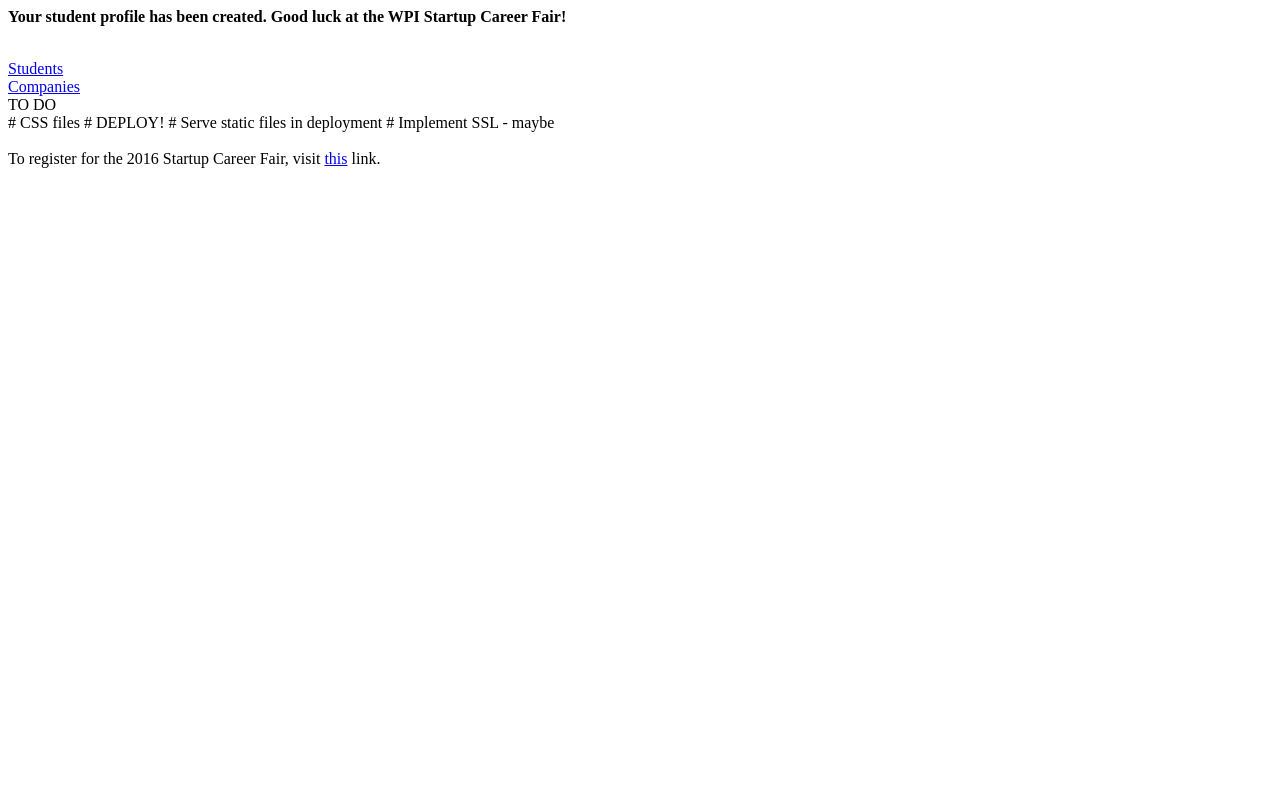
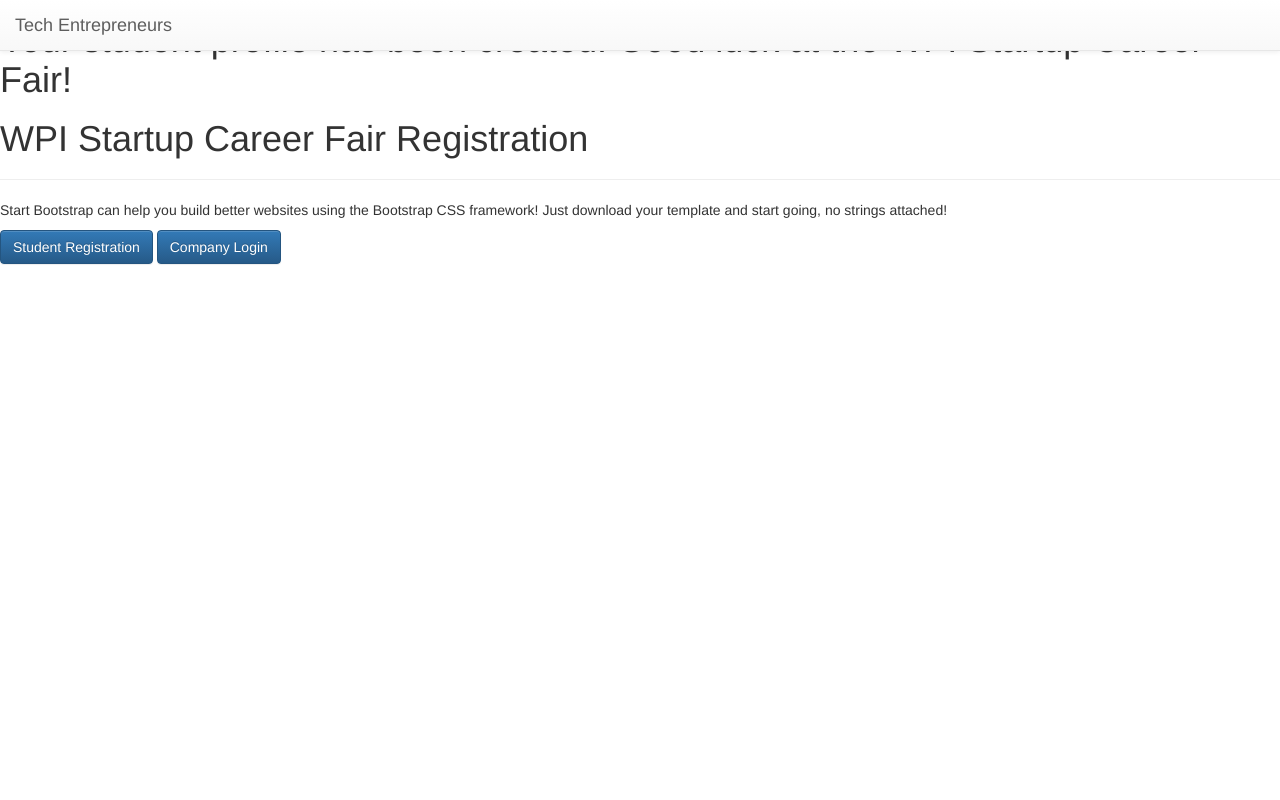
Before and after one commit to himanshusahay/resume-drop, a Django app: page /resumedrop/success/ in a window 1280 px wide. Run offline with Django 3.2, Linux system fonts and the light colour scheme; some libraries are stand-ins or nearby versions.

Commit message:
adding styles

```diff
--- a/mysite/mysite/settings.py
+++ b/mysite/mysite/settings.py
@@ -28,8 +28,8 @@
 ALLOWED_HOSTS = []
 
 # Don't allow client side JavaScript
-CSRF_COOKIE_HTTPONLY = True
-SESSION_COOKIE_HTTPONLY = True
+# CSRF_COOKIE_HTTPONLY = True
+# SESSION_COOKIE_HTTPONLY = True
 SESSION_EXPIRE_AT_BROWSER_CLOSE=True
 # Application definition
 
--- a/mysite/resumedrop/models.py
+++ b/mysite/resumedrop/models.py
@@ -9,7 +9,7 @@
 # -------------
 
 def content_file_name(instance, filename):
-	return '/'.join(['resumedrop/static/', instance.wpi_username])
+	return '/'.join(['resumedrop/static/polls', instance.wpi_username])
 
 
 @python_2_unicode_compatible  # to support python 2
--- a/mysite/resumedrop/templates/resumedrop/index.html
+++ b/mysite/resumedrop/templates/resumedrop/index.html
@@ -1,13 +1,20 @@
-
-{% if success %}<p><strong>{{ success }}</strong></p>{% endif %}
+<!-- <head>
+	<!--Bootstrap-->
+<!-- 	<link rel="stylesheet" href="//maxcdn.bootstrapcdn.com/bootstrap/3.2.0/css/bootstrap.min.css">
+	<link rel="stylesheet" href="//maxcdn.bootstrapcdn.com/bootstrap/3.2.0/css/bootstrap-theme.min.css">
+</head>
+<body>
+{% if success %}<h1>{{ success }}</h1>{% endif %}
 
 {% load admin_urls %}
+{% load staticfiles %}
 
-<br>
+<p>
 <a href="{% url 'resumedrop:student_create' %}">Students</a>
-<br>
+</p>
+<p>
 <a href="{% url 'admin:index' %}">Companies</a>
-<br>
+</p>
 TO DO
 <br>
 # CSS files
@@ -19,3 +26,86 @@
 <br>
 
 To register for the 2016 Startup Career Fair, visit <a href="http://www.techentrepreneurs.org/startup-career-fair-1/"> this</a> link.
+</body>
+ -->
+
+<!DOCTYPE html>
+<html lang="en">
+
+<head>
+
+    <meta charset="utf-8">
+    <meta http-equiv="X-UA-Compatible" content="IE=edge">
+    <meta name="viewport" content="width=device-width, initial-scale=1">
+    <meta name="description" content="">
+    <meta name="author" content="">
+
+    <title>WPI Startup Career Fair</title>
+	{% load staticfiles %}
+    <!-- Bootstrap Core CSS -->
+	<link rel="stylesheet" href="//maxcdn.bootstrapcdn.com/bootstrap/3.2.0/css/bootstrap.min.css">
+	<link rel="stylesheet" href="//maxcdn.bootstrapcdn.com/bootstrap/3.2.0/css/bootstrap-theme.min.css">
+
+    <!-- Custom Fonts -->
+    <link href='http://fonts.googleapis.com/css?family=Open+Sans:300italic,400italic,600italic,700italic,800italic,400,300,600,700,800' rel='stylesheet' type='text/css'>
+    <link href='http://fonts.googleapis.com/css?family=Merriweather:400,300,300italic,400italic,700,700italic,900,900italic' rel='stylesheet' type='text/css'>
+    <link rel="stylesheet" href="static/polls/font-awesome/css/font-awesome.min.css" type="text/css">
+
+    <!-- Plugin CSS -->
+    <link rel="stylesheet" href="static/polls/css/animate.min.css" type="text/css">
+
+    <!-- Custom CSS -->
+    <link rel="stylesheet" href="static/polls/css/creative.css" type="text/css">
+
+    <!-- HTML5 Shim and Respond.js IE8 support of HTML5 elements and media queries -->
+    <!-- WARNING: Respond.js doesn't work if you view the page via file:// -->
+    <!--[if lt IE 9]>
+        <script src="https://oss.maxcdn.com/libs/html5shiv/3.7.0/html5shiv.js"></script>
+        <script src="https://oss.maxcdn.com/libs/respond.js/1.4.2/respond.min.js"></script>
+    <![endif]-->
+
+</head>
+
+<body id="page-top">
+
+{% if success %}<h1>{{ success }}</h1>{% endif %}
+
+{% load admin_urls %}
+{% load staticfiles %}
+
+    <nav id="mainNav" class="navbar navbar-default navbar-fixed-top">
+        <div class="container-fluid">
+            <!-- Brand and toggle get grouped for better mobile display -->
+            <div class="navbar-header">
+                <a class="navbar-brand page-scroll" href="http://techentrepreneurs.org">Tech Entrepreneurs</a>
+            </div>
+
+    </nav>
+
+    <div class="header-content">
+            <div class="header-content-inner">
+                <h1>WPI Startup Career Fair Registration</h1>
+                <hr>
+                <p>Start Bootstrap can help you build better websites using the Bootstrap CSS framework! Just download your template and start going, no strings attached!</p>
+                <a href="{% url 'resumedrop:student_create' %}" class="btn btn-primary btn-xl page-scroll">Student Registration</a>
+                <a href="{% url 'admin:index' %}" class="btn btn-primary btn-xl page-scroll">Company Login</a>
+            </div>
+    </div>
+
+    <!-- jQuery -->
+    <script src="static/polls/js/jquery.js"></script>
+
+    <!-- Bootstrap Core JavaScript -->
+    <script src="static/polls/js/bootstrap.min.js"></script>
+
+    <!-- Plugin JavaScript -->
+    <script src="static/polla/js/jquery.easing.min.js"></script>
+    <script src="atatic/polls/js/jquery.fittext.js"></script>
+    <script src="static/polls/js/wow.min.js"></script>
+
+    <!-- Custom Theme JavaScript -->
+    <script src="static/polls/js/creative.js"></script>
+
+</body>
+
+</html>
```
Also changed, not shown: 5 other files.
